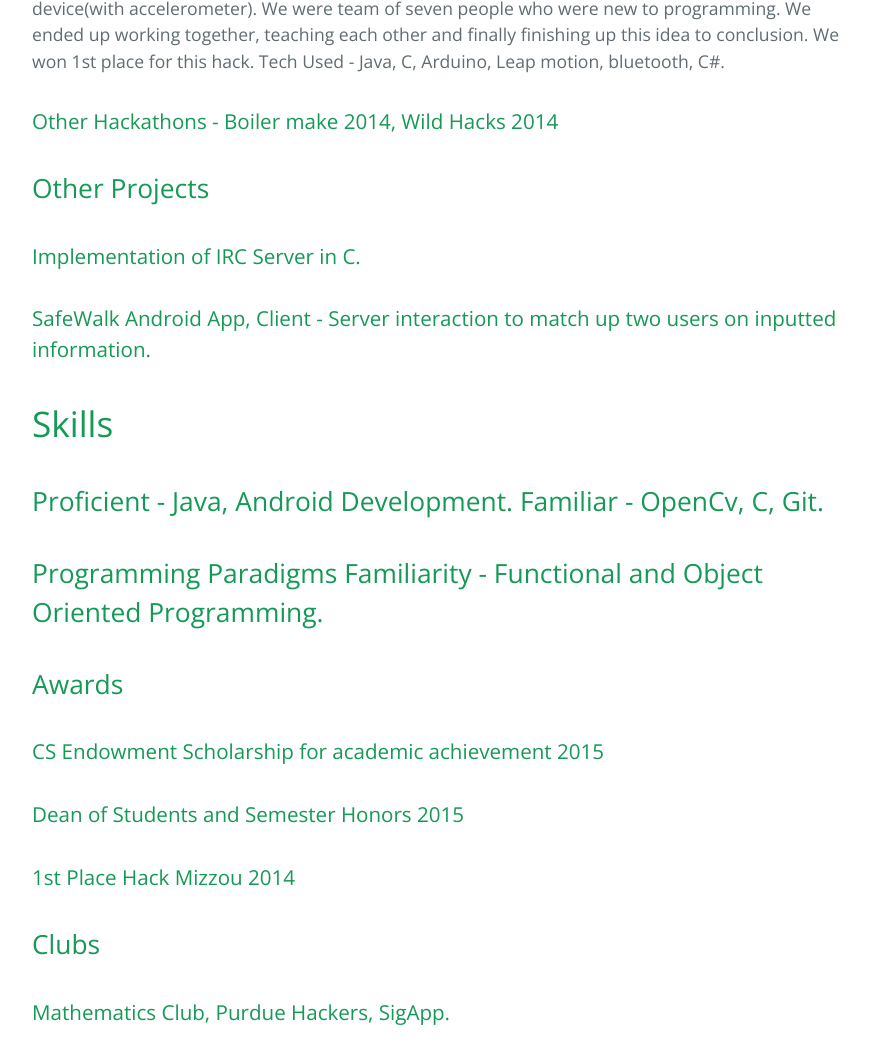
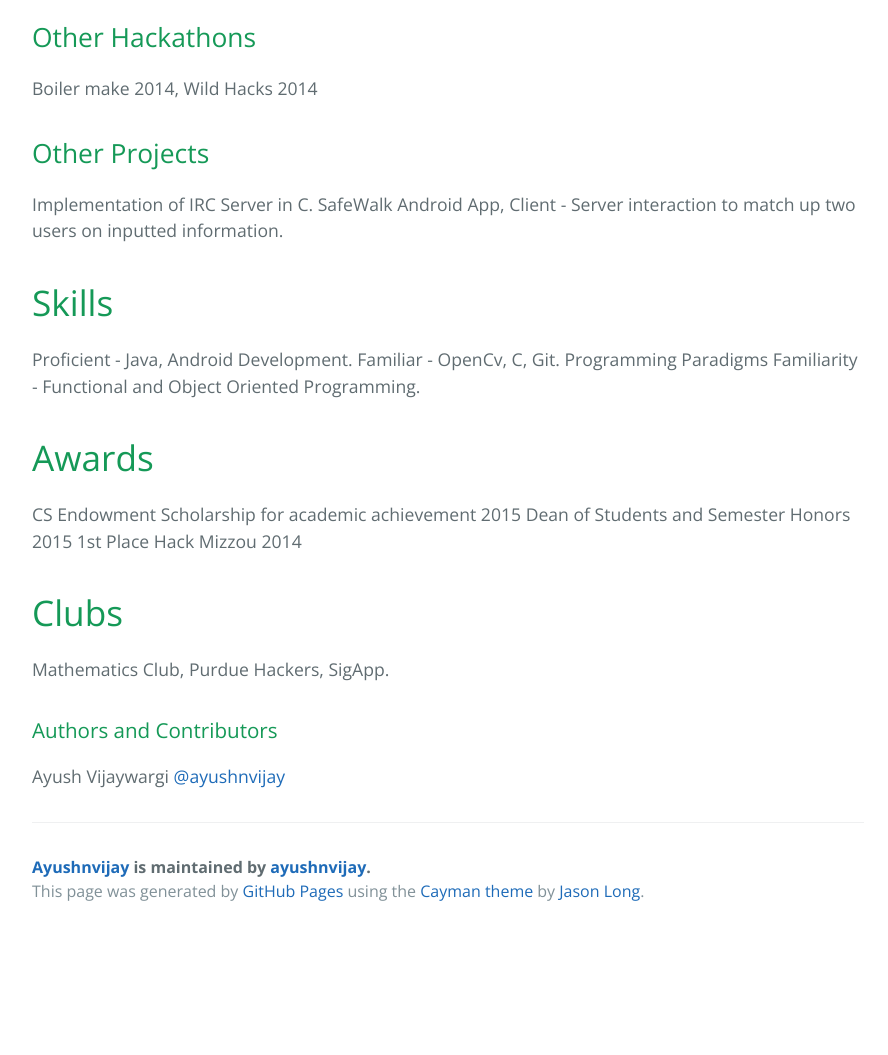
Before and after one commit to ayushnvijay/ayushnvijay, a plain HTML site: page index.html in a window 1280 px wide. Shown: the part 1477-2532 px from the top of the page, without its empty margins (192-1080 px from the left). After the commit the page ends 2412 px from the top, so only its background shows below. Drawn offline with nearby package versions, Linux system fonts and the light colour scheme.

Commit message:
Create gh-pages branch via GitHub

```diff
--- a/index.html
+++ b/index.html
@@ -22,16 +22,16 @@
       <h1>
 <a id="purdue-university--bs-computer-science-2018" class="anchor" href="#purdue-university--bs-computer-science-2018" aria-hidden="true"><span aria-hidden="true" class="octicon octicon-link"></span></a>Purdue University — B.S. Computer Science 2018</h1>
 
+<h3>
+<a id="certification-in-entrepreneurship" class="anchor" href="#certification-in-entrepreneurship" aria-hidden="true"><span aria-hidden="true" class="octicon octicon-link"></span></a>Certification in Entrepreneurship</h3>
+
 <h2>
-<a id="certification-in-entrepreneurship" class="anchor" href="#certification-in-entrepreneurship" aria-hidden="true"><span aria-hidden="true" class="octicon octicon-link"></span></a>Certification in Entrepreneurship</h2>
-
-<h1>
-<a id="undergraduate-research-assistant-purdue-advanced-optics-lab" class="anchor" href="#undergraduate-research-assistant-purdue-advanced-optics-lab" aria-hidden="true"><span aria-hidden="true" class="octicon octicon-link"></span></a>Undergraduate research assistant, Purdue Advanced Optics Lab</h1>
+<a id="undergraduate-research-assistant-purdue-advanced-optics-lab" class="anchor" href="#undergraduate-research-assistant-purdue-advanced-optics-lab" aria-hidden="true"><span aria-hidden="true" class="octicon octicon-link"></span></a>Undergraduate research assistant, Purdue Advanced Optics Lab</h2>
 
 <p>I am working with Prof. E.Bae (Senior Research Scientist) and his graduate students to develop an android app that can count and differentiate different shape of objects. Final results will be reported as a statistical term (mean diameter, histogram count, etc). Application of this project will be using the smartphone for object detection and counting and augmented reality applications.</p>
 
-<h1>
-<a id="ganita--android-app" class="anchor" href="#ganita--android-app" aria-hidden="true"><span aria-hidden="true" class="octicon octicon-link"></span></a>Ganita , Android app</h1>
+<h2>
+<a id="ganita--android-app" class="anchor" href="#ganita--android-app" aria-hidden="true"><span aria-hidden="true" class="octicon octicon-link"></span></a>Ganita , Android app</h2>
 
 <p>Ganita is an addicting puzzle game based on arithmetic. This is an endless game where you have to solve six arithmetic equations to proceed to next level. It has two variations, timed and untimed. Difficulty gradually increases as level progresses. Can be enjoyed at <a href="https://goo.gl/DGrD0i">https://goo.gl/DGrD0i</a></p>
 
@@ -53,44 +53,34 @@
 
 <p>BoilerRover - We made a wooden rover that could be controlled by leap motion and android device(with accelerometer).  We were team of seven people who were new to programming. We ended up working together, teaching each other and finally finishing up this idea to conclusion. We won 1st place for this hack. Tech Used - Java, C, Arduino, Leap motion, bluetooth, C#.</p>
 
-<h3>
-<a id="other-hackathons---boiler-make-2014-wild-hacks-2014" class="anchor" href="#other-hackathons---boiler-make-2014-wild-hacks-2014" aria-hidden="true"><span aria-hidden="true" class="octicon octicon-link"></span></a>Other Hackathons - Boiler make 2014, Wild Hacks 2014</h3>
+<h2>
+<a id="other-hackathons" class="anchor" href="#other-hackathons" aria-hidden="true"><span aria-hidden="true" class="octicon octicon-link"></span></a>Other Hackathons</h2>
+
+<p>Boiler make 2014, Wild Hacks 2014 </p>
 
 <h2>
 <a id="other-projects" class="anchor" href="#other-projects" aria-hidden="true"><span aria-hidden="true" class="octicon octicon-link"></span></a>Other Projects</h2>
 
-<h3>
-<a id="implementation-of-irc-server-in-c" class="anchor" href="#implementation-of-irc-server-in-c" aria-hidden="true"><span aria-hidden="true" class="octicon octicon-link"></span></a>Implementation of IRC Server in C.</h3>
-
-<h3>
-<a id="safewalk-android-app-client---server-interaction-to-match-up-two-users-on-inputted-information" class="anchor" href="#safewalk-android-app-client---server-interaction-to-match-up-two-users-on-inputted-information" aria-hidden="true"><span aria-hidden="true" class="octicon octicon-link"></span></a>SafeWalk Android App, Client - Server interaction to match up two users on inputted information.</h3>
+<p>Implementation of IRC Server in C.
+SafeWalk Android App, Client - Server interaction to match up two users on inputted information.  </p>
 
 <h1>
 <a id="skills" class="anchor" href="#skills" aria-hidden="true"><span aria-hidden="true" class="octicon octicon-link"></span></a>Skills</h1>
 
-<h2>
-<a id="proficient---java-android-development--familiar---opencv-c-git" class="anchor" href="#proficient---java-android-development--familiar---opencv-c-git" aria-hidden="true"><span aria-hidden="true" class="octicon octicon-link"></span></a>Proficient - Java, Android Development.  Familiar - OpenCv, C, Git.</h2>
+<p>Proficient - Java, Android Development.  Familiar - OpenCv, C, Git.
+Programming Paradigms Familiarity - Functional and Object Oriented Programming.</p>
 
-<h2>
-<a id="programming-paradigms-familiarity---functional-and-object-oriented-programming" class="anchor" href="#programming-paradigms-familiarity---functional-and-object-oriented-programming" aria-hidden="true"><span aria-hidden="true" class="octicon octicon-link"></span></a>Programming Paradigms Familiarity - Functional and Object Oriented Programming.</h2>
+<h1>
+<a id="awards" class="anchor" href="#awards" aria-hidden="true"><span aria-hidden="true" class="octicon octicon-link"></span></a>Awards</h1>
 
-<h2>
-<a id="awards" class="anchor" href="#awards" aria-hidden="true"><span aria-hidden="true" class="octicon octicon-link"></span></a>Awards</h2>
+<p>CS Endowment Scholarship for academic achievement 2015
+Dean of Students and Semester Honors 2015
+1st Place Hack Mizzou 2014</p>
 
-<h3>
-<a id="cs-endowment-scholarship-for-academic-achievement-2015" class="anchor" href="#cs-endowment-scholarship-for-academic-achievement-2015" aria-hidden="true"><span aria-hidden="true" class="octicon octicon-link"></span></a>CS Endowment Scholarship for academic achievement 2015</h3>
+<h1>
+<a id="clubs" class="anchor" href="#clubs" aria-hidden="true"><span aria-hidden="true" class="octicon octicon-link"></span></a>Clubs</h1>
 
-<h3>
-<a id="dean-of-students-and-semester-honors-2015" class="anchor" href="#dean-of-students-and-semester-honors-2015" aria-hidden="true"><span aria-hidden="true" class="octicon octicon-link"></span></a>Dean of Students and Semester Honors 2015</h3>
-
-<h3>
-<a id="1st-place-hack-mizzou-2014" class="anchor" href="#1st-place-hack-mizzou-2014" aria-hidden="true"><span aria-hidden="true" class="octicon octicon-link"></span></a>1st Place Hack Mizzou 2014</h3>
-
-<h2>
-<a id="clubs" class="anchor" href="#clubs" aria-hidden="true"><span aria-hidden="true" class="octicon octicon-link"></span></a>Clubs</h2>
-
-<h3>
-<a id="mathematics-club-purdue-hackers-sigapp" class="anchor" href="#mathematics-club-purdue-hackers-sigapp" aria-hidden="true"><span aria-hidden="true" class="octicon octicon-link"></span></a>Mathematics Club, Purdue Hackers, SigApp.</h3>
+<p>Mathematics Club, Purdue Hackers, SigApp.  </p>
 
 <h3>
 <a id="authors-and-contributors" class="anchor" href="#authors-and-contributors" aria-hidden="true"><span aria-hidden="true" class="octicon octicon-link"></span></a>Authors and Contributors</h3>
```
Also changed, not shown: params.json (+1 -1 lines).
